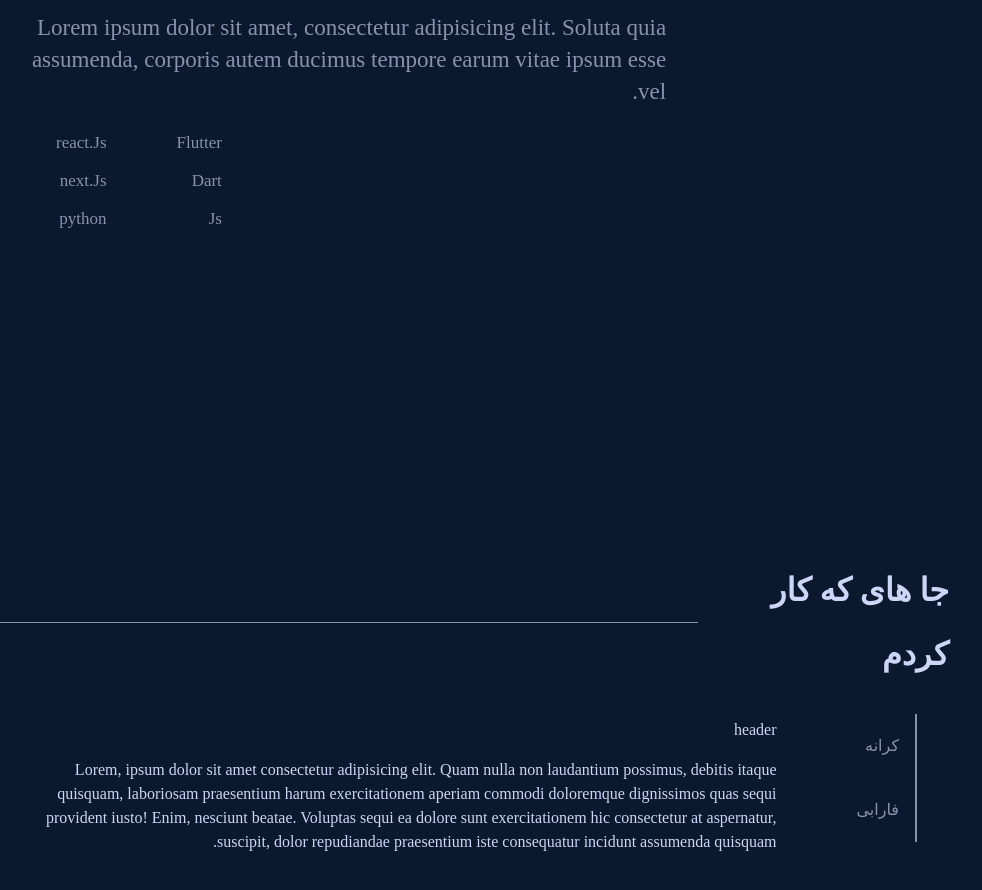
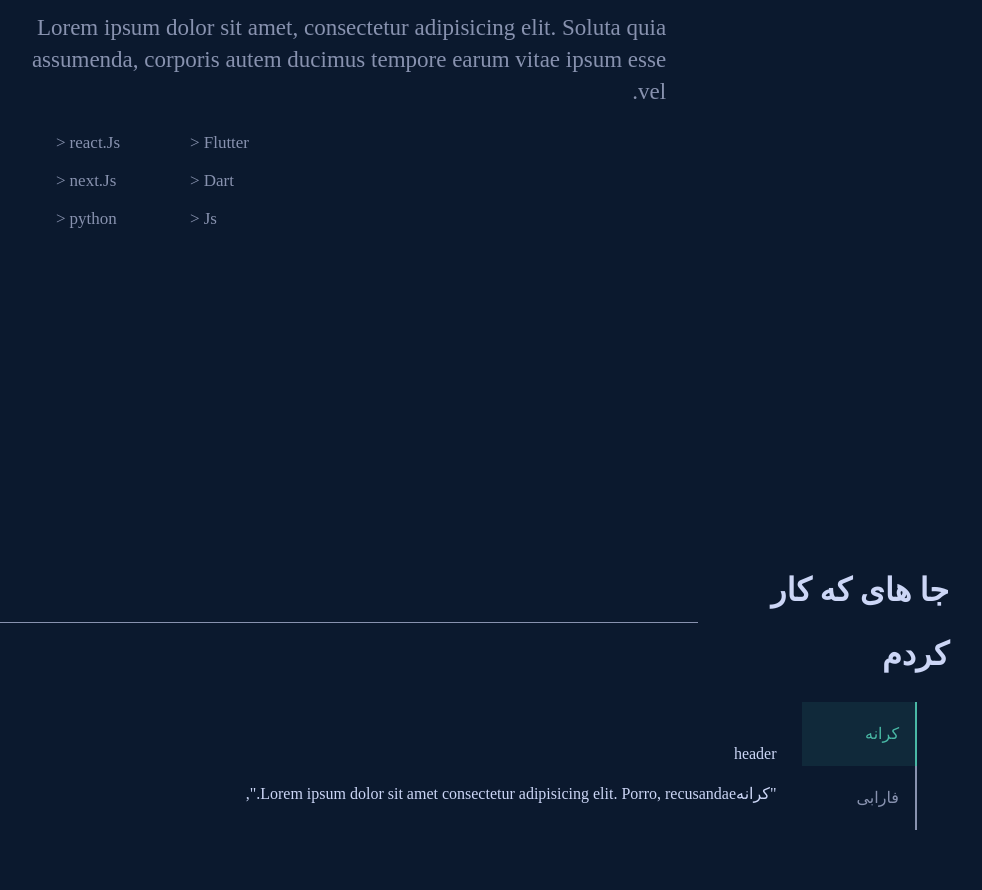
Before and after one commit to amin75t/portfilo, a plain HTML site: page index.html in a window 1280 px wide. Shown: the part 1260-2150 px from the top of the page, without its empty margins (155-1137 px from the left). Drawn offline with Linux system fonts and the light colour scheme.

Commit message:
add ability and about section

```diff
--- a/index.html
+++ b/index.html
@@ -58,14 +58,34 @@
           </p>
           <div class="ability-list">
             <ul>
-              <li>Flutter</li>
-              <li>Dart</li>
-              <li>Js</li>
+              <li>
+                Flutter
+                <span><</span>
+              </li>
+
+              <li>
+                Dart
+
+                <span><</span>
+              </li>
+              <li>
+                Js
+                <span><</span>
+              </li>
             </ul>
             <ul>
-              <li>react.Js</li>
-              <li>next.Js</li>
-              <li>python</li>
+              <li>
+                react.Js
+                <span><</span>
+              </li>
+              <li>
+                next.Js
+                <span><</span>
+              </li>
+              <li>
+                python
+                <span><</span>
+              </li>
             </ul>
           </div>
         </div>
@@ -77,19 +97,14 @@
         </div>
         <div class="resume__body">
           <div class="links">
-            <a id="karaneh">کرانه</a>
+            <a id="karaneh" class="active">کرانه</a>
             <a id="farabi">فارابی</a>
           </div>
           <div class="contect">
             <p class="contect__header">header</p>
             <p class="text">
-              Lorem, ipsum dolor sit amet consectetur adipisicing elit. Quam
-              nulla non laudantium possimus, debitis itaque quisquam, laboriosam
-              praesentium harum exercitationem aperiam commodi doloremque
-              dignissimos quas sequi provident iusto! Enim, nesciunt beatae.
-              Voluptas sequi ea dolore sunt exercitationem hic consectetur at
-              aspernatur, suscipit, dolor repudiandae praesentium iste
-              consequatur incidunt assumenda quisquam.
+              "کرانهLorem ipsum dolor sit amet consectetur adipisicing elit.
+              Porro, recusandae.",
             </p>
           </div>
         </div>
--- a/style.css
+++ b/style.css
@@ -146,6 +146,13 @@ body{
 .ability-list ul li{
     padding: 3px;
     font-size: 17px;
+    display: flex;
+    align-items: center;
+    justify-content: left;
+    /* border: 1px solid; */
+}
+.ability-list ul li span{
+    margin-right: 4px;
 }
 .main__resume{
     margin:20rem 0;
```
